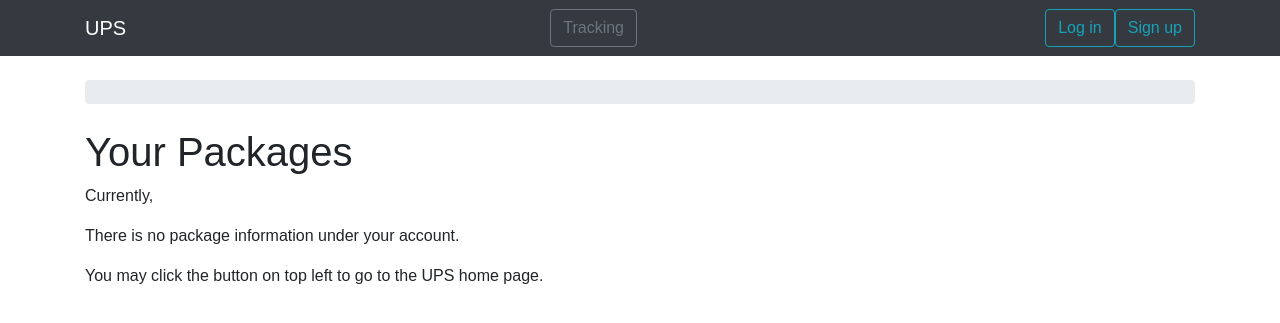
After one commit to JingruGao09/Mini_UPS, a Django app: page /ups/myPackages/ in a window 1280 px wide. The commit adds this page. Shown: the top 323 px of the page. Run offline with Django 3.2, Linux system fonts and the light colour scheme; some libraries are stand-ins or nearby versions.

Commit message:
mypackagelist

```diff
--- a/ups_web/ups/templates/base_generic.html
+++ b/ups_web/ups/templates/base_generic.html
@@ -20,9 +20,12 @@
 	  <span class="navbar-toggler-icon"></span>
 	</button>
 	<div class="collapse navbar-collapse" id="mainMenu">
+	  <form class="form-inline ml-auto">
+	    <a href="/ups/trackPackage/" class="btn btn-outline-secondary">Tracking</a>
+	  </form>
 	  {% if user.is_authenticated %}
 	  <form class="form-inline ml-auto">
-	    <a href="/ups/trackPackage/" class="btn btn-outline-secondary">Tracking</a>
+	    <a href="/ups/myPackages/" class="btn btn-outline-info">My Packages</a>
 	  </form>
 	  <ul class="navbar-nav ml-auto">
 	    <!--li class="nav-item dropdown"-->
@@ -39,7 +42,6 @@
 	  </ul>
 	  {% else %}
 	  <form class="form-inline ml-auto">
-	    <a href="/ups/trackPackage/" class="btn btn-outline-info">Tracking</a>
 	    <a href="{% url 'login' %}" class="btn btn-outline-info">Log in</a>
 	    <!--a href="/ups/registerUser/" class="btn btn-primary ml-2">Sign up</a-->
 	    <a href="/ups/registerUser/" class="btn btn-outline-info">Sign up</a>
--- /dev/null
+++ b/ups_web/ups/templates/ups/myPackage_list.html
@@ -0,0 +1,20 @@
+{% extends "base_generic.html" %}
+
+{% block content %}
+<h1>Your Packages</h1>
+
+{% if package_list %}
+<ul>
+  {% for Package in package_list %}
+  <li>
+    <a href="{{ package.get_absolute_url }}">Your Package </a>
+  </li>
+  {% endfor %}
+
+</ul>
+{% else %}
+<p>Currently,</p>
+<p>There is no package information under your account.</p>
+<p>You may click the button on top left to go to the UPS home page.</p>
+{% endif %}
+{% endblock %}
--- a/ups_web/ups/urls.py
+++ b/ups_web/ups/urls.py
@@ -7,4 +7,5 @@
     path('registerUser/', views.RegisterUserView, name='RegisterUserView'),
     path('login/',auth_views.LoginView.as_view(template_name='ups/login.html'), name='login'),
     path('logout/',auth_views.LogoutView.as_view(), name='logout'),
+    path('myPackages/',views.MyPackagesView,name='myPackages'),
 ]
--- a/ups_web/ups/views.py
+++ b/ups_web/ups/views.py
@@ -6,6 +6,7 @@
 from django.contrib.auth.forms import UserCreationForm
 from .forms import CustomUserCreationForm
 from django.contrib.auth import login, authenticate
+from .models import UpsProfile,Truck,Package,Shipment
 def index(request):
     return HttpResponse("Hello, world. You're at the UPS index.")
 
@@ -37,14 +38,29 @@
             raw_password = form.cleaned_data.get('password1')
             user = authenticate(username=username, password=raw_password)
             login(request, user)
-            '''
-            new_username = form.cleaned_data['username'].lower()
-            raw_password = form.cleaned_data.get('password1')
-            user = authenticate(username=username, password=raw_password)
-            messages.success(request, 'Account created successfully')
-            login(request, user)
-            '''
             return render(request, 'base_generic.html')
     else:
         form = CustomUserCreationForm()
     return render(request, 'ups/registerUser.html', {'form': form})
+
+from django.views import generic
+from django.contrib.auth.decorators import login_required
+from django.utils.decorators import method_decorator
+
+
+def MyPackagesView(request):
+    package_list = UpsProfile.objects.filter(pk = request.user.pk).first()
+    #package_list = UpsProfile.objects.filter(pk = request.user.pk).first().package_set.all()
+    #template = loader.get_template('ups/package_list.html')
+    return render(request,'ups/myPackage_list.html',{'package_list':package_list})
+'''
+@method_decorator(login_required, name='dispatch')
+class PackageListView(generic.ListView):
+    model = Package
+    def get_queryset(self):
+        return Package.objects.all()
+
+@method_decorator(login_required, name='dispatch')
+class PackageDetailView(generic.DetailView):
+    model = Package
+'''
```
Also changed, not shown: ups_web/ups/templates/ups/package_detail.html (added, +13 -0 lines), 1 other file.
